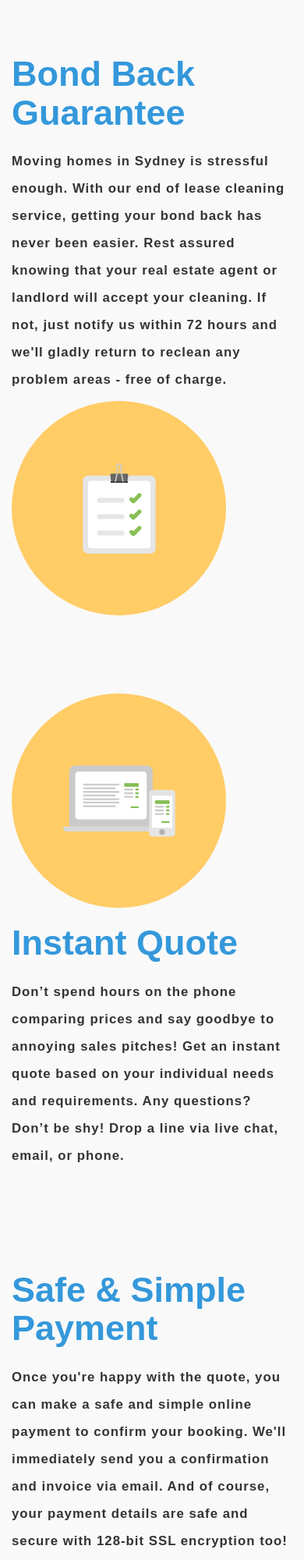
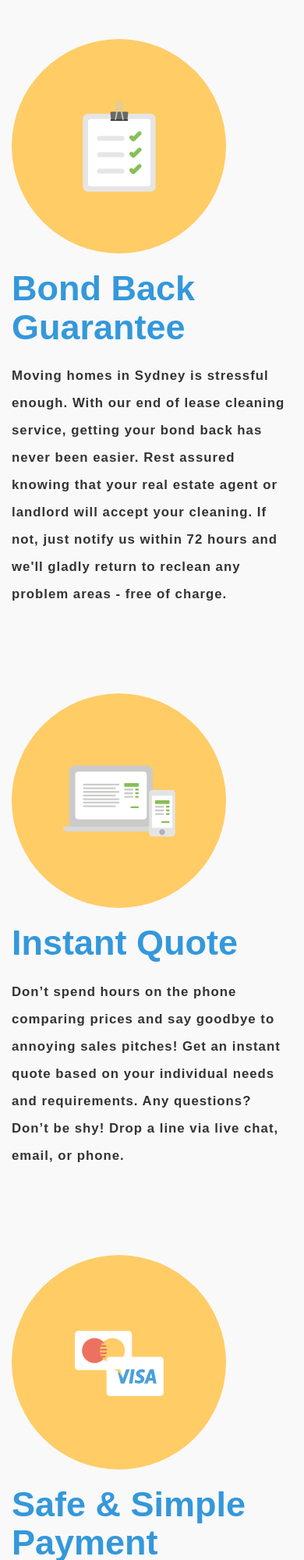
Before and after one commit to strongwarmi/Neat, a plain HTML site: page index.html in a window 390 px wide. Shown: the top 2000 px of the page at 78% size. Drawn offline with nearby package versions, Linux system fonts and the light colour scheme; a web font is replaced by a local one.

Commit message:
clases push y pull para que se adapte en moviles dentro de la seccion servicios

```diff
--- a/index.html
+++ b/index.html
@@ -19,16 +19,16 @@
     <section id="how-it-works" class="bg-humo-light">
       <div class="container">
         <div class="row section">
-          <div class="col-sm-7 col-sm-offset-1">
+          <div class="col-sm-3 col-md-push-8">
+            <div class="bg-icon-service">
+              <i class="icon-service icon--step-bond-guarantee"></i>
+            </div>
+          </div>
+          <div class="col-sm-7 col-sm-offset-1 col-md-pull-3">
             <h2 class="text-skyblue">Bond Back Guarantee</h2>
             <p>
               Moving homes in Sydney is stressful enough. With our end of lease cleaning service, getting your bond back has never been easier. Rest assured knowing that your real estate agent or landlord will accept your cleaning. If not, just notify us within 72 hours and we'll gladly return to reclean any problem areas - free of charge.
             </p>
-          </div>
-          <div class="col-sm-3">
-            <div class="bg-icon-service">
-              <i class="icon-service icon--step-bond-guarantee"></i>
-            </div>
           </div>
         </div>
         <div class="row section">
@@ -45,16 +45,16 @@
           </div>
         </div>
         <div class="row section">
-          <div class="col-sm-7 col-sm-offset-1">
+          <div class="col-sm-3 col-md-push-8">
+            <div class="bg-icon-service">
+              <i class="icon-service icon--step-payment"></i>
+            </div>
+          </div>
+          <div class="col-sm-7 col-sm-offset-1 col-md-pull-3">
             <h2 class="text-skyblue">Safe &amp; Simple Payment</h2>
             <p>
               Once you're happy with the quote, you can make a safe and simple online payment to confirm your booking. We'll immediately send you a confirmation and invoice via email. And of course, your payment details are safe and secure with 128-bit SSL encryption too!
             </p>
-          </div>
-          <div class="col-sm-3">
-            <div class="bg-icon-service">
-              <i class="icon-service icon--step-payment"></i>
-            </div>
           </div>
         </div>
       </div>
```
